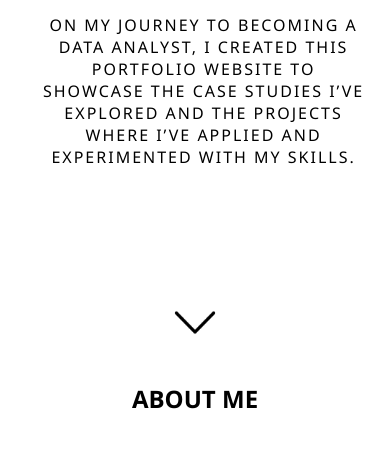
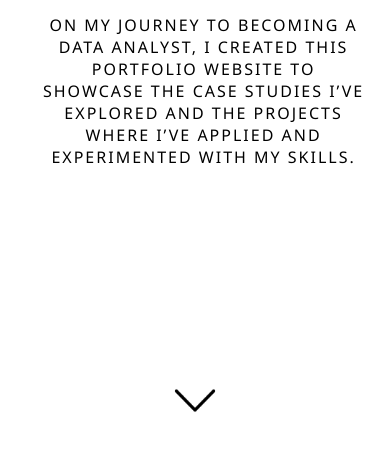
Before and after one commit to lauratamari/lauratamari.github.io, a plain HTML site: page index.html in a window 390 px wide. Shown: the part 389-844 px from the top of the page. Drawn offline with Linux system fonts and the light colour scheme.

Commit message:
fixing style

```diff
--- a/style.css
+++ b/style.css
@@ -303,7 +303,7 @@
     }
 
     .home .button {
-        margin-top: -40%;
+        margin-top: -20%;
     }
 
     .button img {
```
